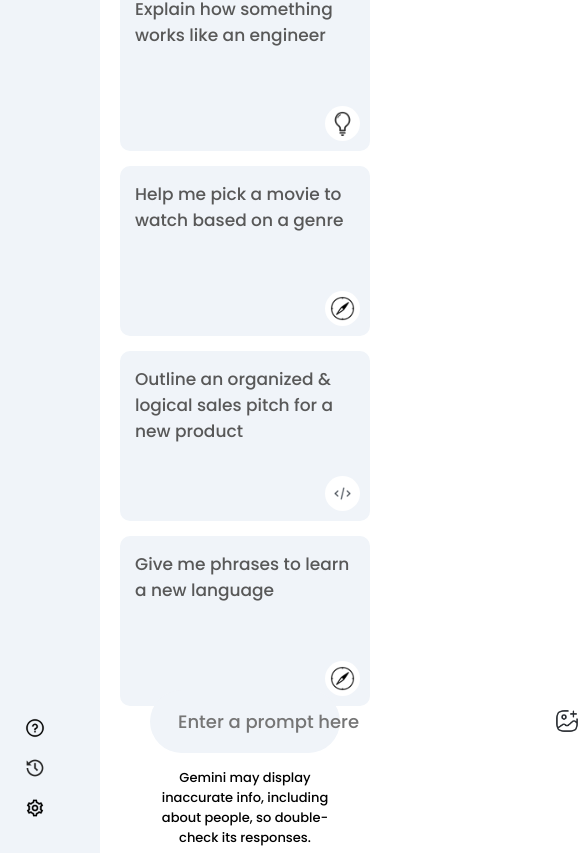
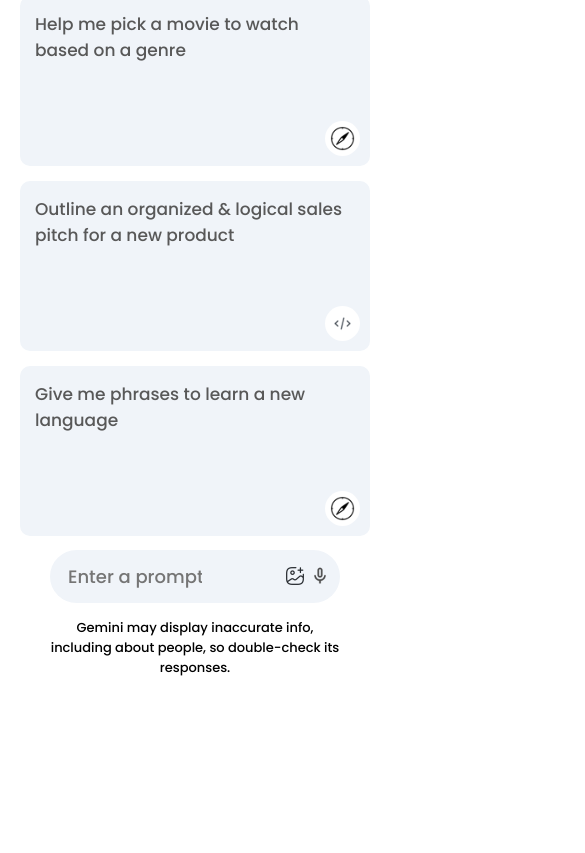
Before and after one commit to mukund-gpt/Gemini, a React (Vite) app: page / in a window 390 px wide. Shown: the part 769-1622 px from the top of the page, 585 px wide, since content can reach past the window. After the commit the page ends 1452 px from the top, so only its background shows below. Built offline with nearby package versions, Linux system fonts and the light colour scheme.

Commit message:
complete

```diff
--- a/src/components/Main/Main.css
+++ b/src/components/Main/Main.css
@@ -169,3 +169,19 @@
     font-weight: 300;
     line-height: 1.8;
 }
+
+@media (max-width:600px) {
+    .main-bottom input{
+        flex: none;
+        width: 150px;
+    }
+    .main-bottom img{
+        width: 20px;
+    }
+    .search-box{
+        padding: 5px 10px;
+    }
+    .search-box div{
+        gap: 5px;
+    }
+}
--- a/src/components/Main/Main.jsx
+++ b/src/components/Main/Main.jsx
@@ -71,7 +71,7 @@
               <div>
                 <img src={assets.gallery_icon} />
                 <img src={assets.mic_icon} />
-                <img onClick={()=>onSent()} src={assets.send_icon} />
+                {input ? <img onClick={()=>onSent()} src={assets.send_icon} /> :null}
               </div>
 
             </div>
--- a/src/components/Sidebar/Sidebar.css
+++ b/src/components/Sidebar/Sidebar.css
@@ -31,6 +31,7 @@
 .sidebar .recent{
     display: flex;
     flex-direction: column;
+    animation: fadeIn 1.5s;
 }
 .sidebar .recent-title{
     margin-top: 30px;
@@ -55,3 +56,9 @@
     display: flex;
     flex-direction: column;
 }
+
+@media (max-width:600px) {
+    .sidebar{
+        display: none;
+    }
+}
--- a/src/index.css
+++ b/src/index.css
@@ -8,4 +8,13 @@
 #root{
   min-height: 100vh;
   display: flex;
+  animation: fadeIn 1.5s;
 }
+@keyframes fadeIn{
+  0%{
+    opacity: 0;
+  }
+  100%{
+    opacity: 1;
+  }
+}
```
